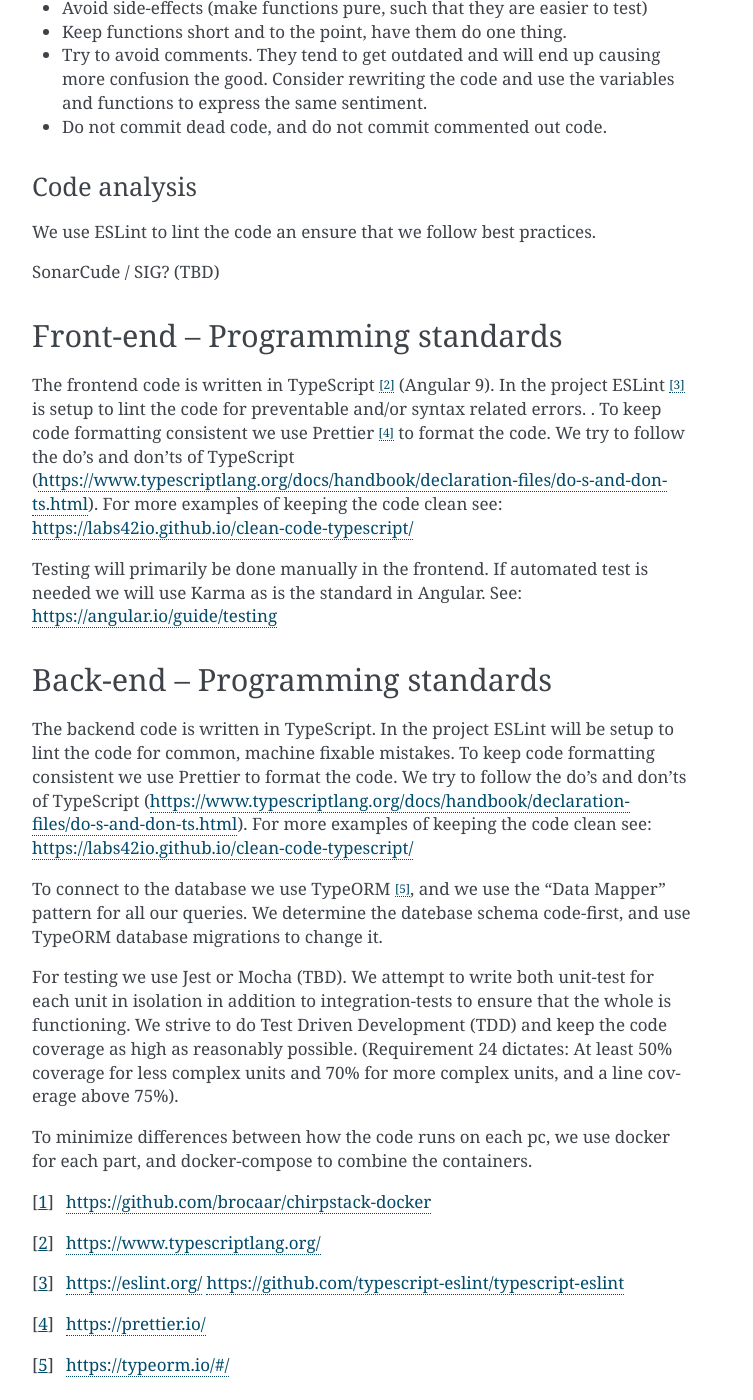
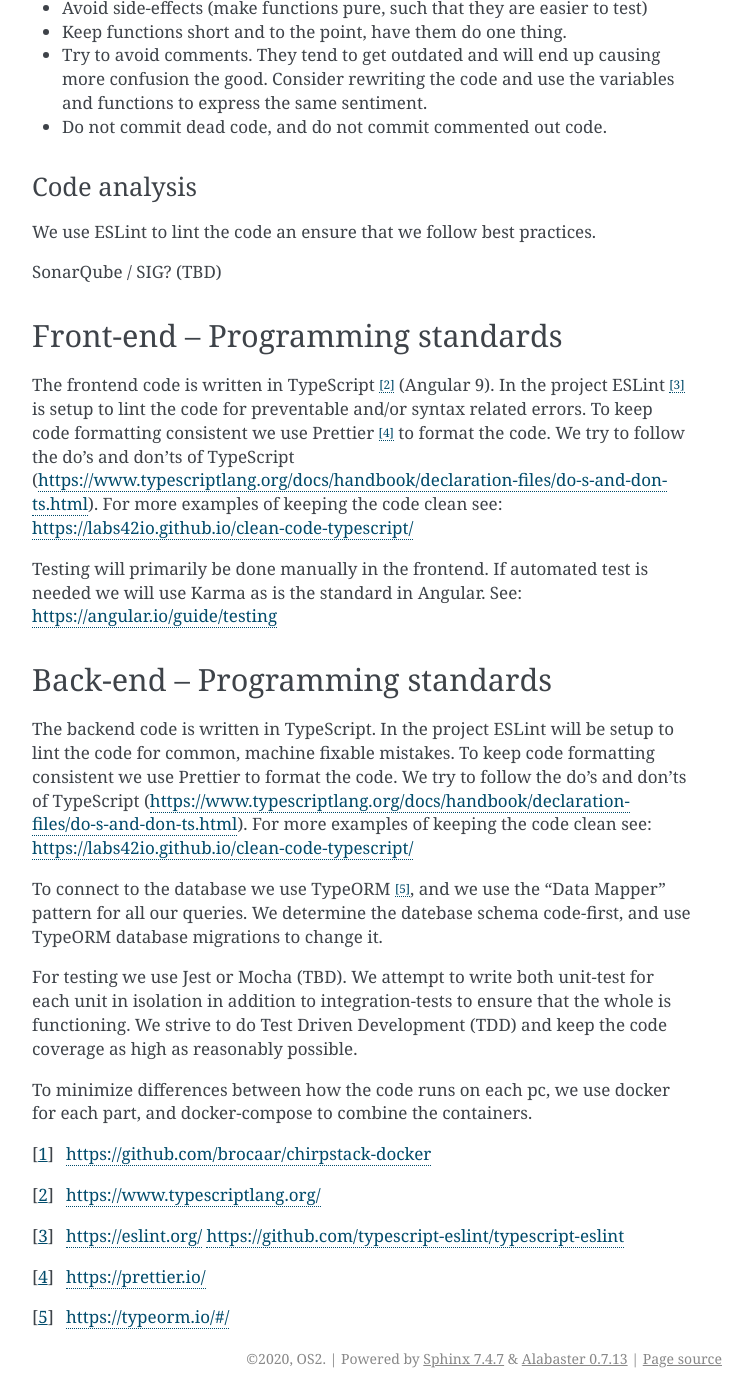
Before and after one commit to OS2iot/OS2iot-docs, a Sphinx documentation site: the page built from source/programming-guidelines/programming-guidelines.rst, in a window 1280 px wide and 1400 px high, scrolled down 1756 px. Shown: the whole window, without its empty margins (388-1141 px from the left). Built offline with Sphinx 7.4.7, drawn with Linux system fonts in a browser that asks for light colours; some of the changed text lies outside the part shown.

```diff
--- a/source/installation-guide/installation-guide.rst
+++ b/source/installation-guide/installation-guide.rst
@@ -107,7 +107,7 @@ We used:
 
    5. Azure VM to host Jenkins.
 
-The exact steps will depend on the wishes for the exact deployment, and therefore it is left as an exercise for the reader.
+The exact steps will depend on the requirements for the exact deployment, and therefore it is left as an exercise for the reader.
 
 Deployment
 ^^^^^^^^^^
--- a/source/programming-guidelines/programming-guidelines.rst
+++ b/source/programming-guidelines/programming-guidelines.rst
@@ -107,14 +107,14 @@ Code analysis
 
 We use ESLint to lint the code an ensure that we follow best practices.
 
-SonarCude / SIG? (TBD)
+SonarQube / SIG? (TBD)
 
 Front-end – Programming standards
 ---------------------------------
 
 The frontend code is written in TypeScript [2]_ (Angular 9). In the
 project ESLint [3]_ is setup to lint the code for preventable and/or
-syntax related errors. . To keep code formatting consistent we use
+syntax related errors. To keep code formatting consistent we use
 Prettier [4]_ to format the code. We try to follow the do’s and don’ts
 of TypeScript
 (https://www.typescriptlang.org/docs/handbook/declaration-files/do-s-and-don-ts.html).
@@ -144,9 +144,7 @@ For testing we use Jest or Mocha (TBD). We attempt to write both
 unit-test for each unit in isolation in addition to integration-tests to
 ensure that the whole is functioning. We strive to do Test Driven
 Development (TDD) and keep the code coverage as high as reasonably
-possible. (Requirement 24 dictates: At least 50% coverage for less
-complex units and 70% for more complex units, and a line coverage above
-75%).
+possible.
 
 To minimize differences between how the code runs on each pc, we use
 docker for each part, and docker-compose to combine the containers.
--- a/source/users-notes/users-notes.rst
+++ b/source/users-notes/users-notes.rst
@@ -1,7 +1,7 @@
 Users' notes
 ============
 
-This page is for useful information for users of the system.
+This page is meant to serve as useful information for users of the system.
 
 Default passwords
 -----------------
```
Also changed, not shown: other parts of source/programming-guidelines/programming-guidelines.rst (+1 -1 lines), source/maintenance-guide/maintenance-guide.rst (+17 -18 lines), 1 other file.
